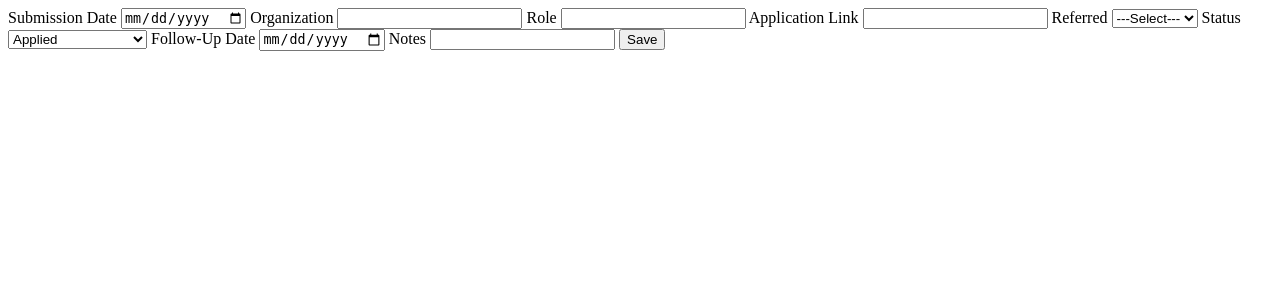
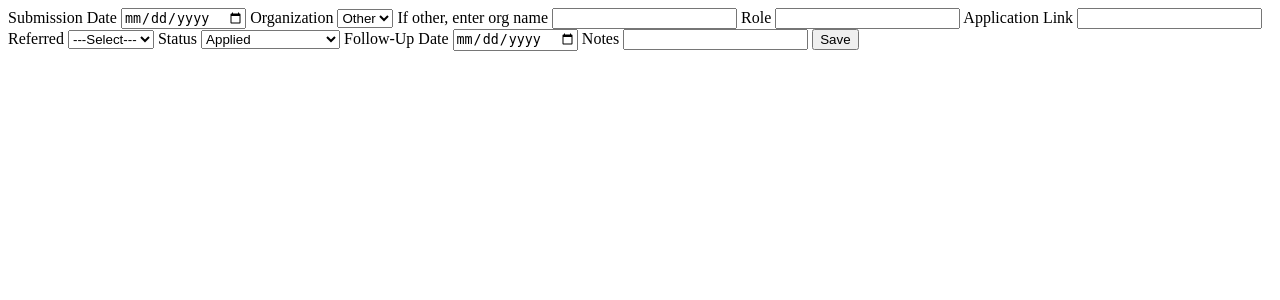
Before and after one commit to dmehta94/job-campaign-tracker, a Flask app: page /applications/add in a window 1280 px wide. Shown: the top 300 px of the page. Run offline with Flask 3, Linux system fonts and the light colour scheme; data that the repository does not hold is empty.

Commit message:
feat(applications): update add_application with dropdown for org_name

```diff
--- a/app/applications/routes.py
+++ b/app/applications/routes.py
@@ -40,6 +40,9 @@ def add_application():
         follow_up_date = request.form['follow_up_date']
         notes = request.form['notes']
 
+        if org_name == "other":
+            org_name = request.form['other_org_name']
+
         org = db.execute(
             "SELECT id FROM orgs WHERE name = ?", (org_name,)
         ).fetchone()
@@ -70,7 +73,8 @@ def add_application():
             ''',
             ("Referred and Recommended",)
         ).fetchall()
-        return render_template('applications/add.html', ref_info = ref_info)
+        org_info = db.execute('SELECT id, name FROM orgs').fetchall()
+        return render_template('applications/add.html', ref_info = ref_info, org_info = org_info)
 
 @applications_bp.route('/applications/<int:id>')
 def application_detail(id):
--- a/app/templates/applications/add.html
+++ b/app/templates/applications/add.html
@@ -7,7 +7,14 @@
     <label>Submission Date</label>
     <input type="date" name="app_submitted">
     <label>Organization</label>
-    <input type="text" name="org_name">
+    <select name="org_name">
+        {% for org in org_info %}
+        <option value="{{ org['name'] }}">{{ org['name'] }}</option>
+        {% endfor %}
+        <option value="other">Other</option>
+    </select>
+    <label>If other, enter org name</label>
+    <input type="text" name="other_org_name" id="other_org_name">
     <label>Role</label>
     <input type="text" name="role">
     <label>Application Link</label>
```
